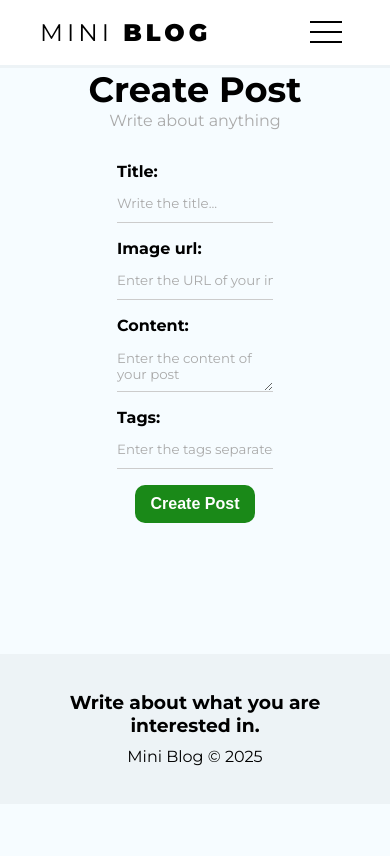
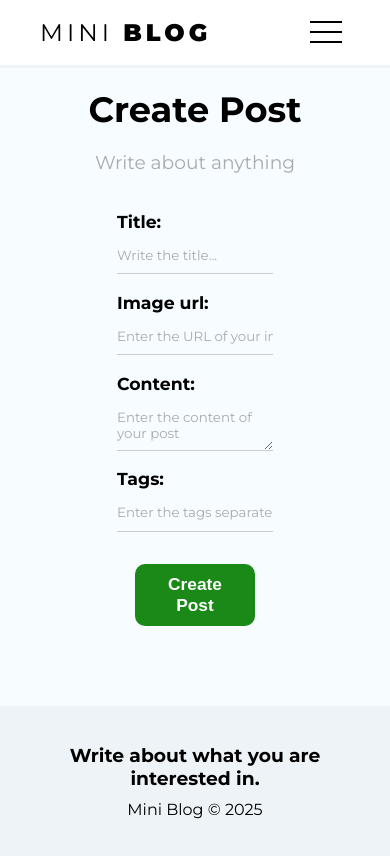
Before and after one commit to wandergale/MiniBlog-react, a React (Create React App) app: page /posts/create in a window 390 px wide. Shown: the top 856 px of the page. Built offline with nearby package versions, Linux system fonts and the light colour scheme; no server answers; sample sign-in values are in the browser's storage.

Commit message:
adding responsive on createPOst

```diff
--- a/src/pages/CreatePost/CreatePost.module.css
+++ b/src/pages/CreatePost/CreatePost.module.css
@@ -10,3 +10,21 @@
   color: #aaa;
   margin-bottom: 2em;
 }
+
+@media (max-width: 750px) {
+  .create_post h2 {
+    margin: 20px 0 20px 0;
+  }
+
+  .create_post p {
+    font-size: 14pt;
+  }
+
+  .create_post form {
+    font-size: 13pt;
+  }
+
+  .create_post button {
+    margin-top: 15px;
+  }
+}
```
